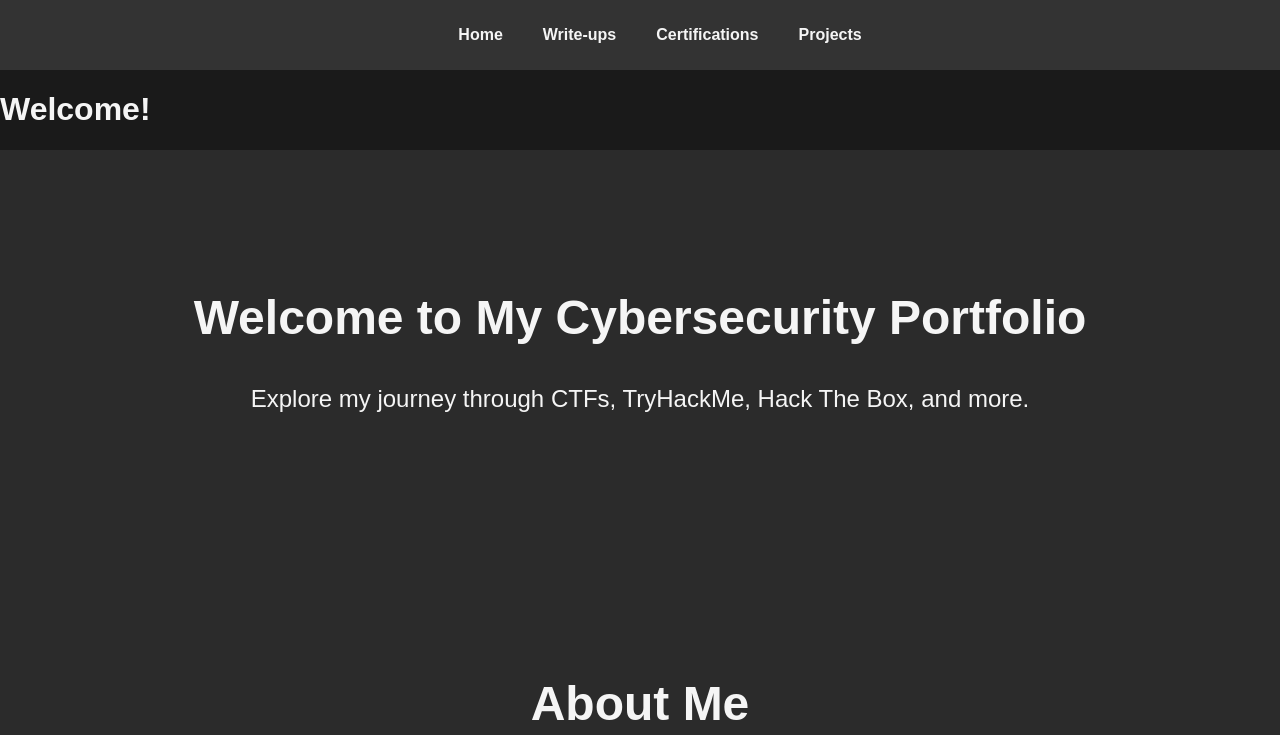
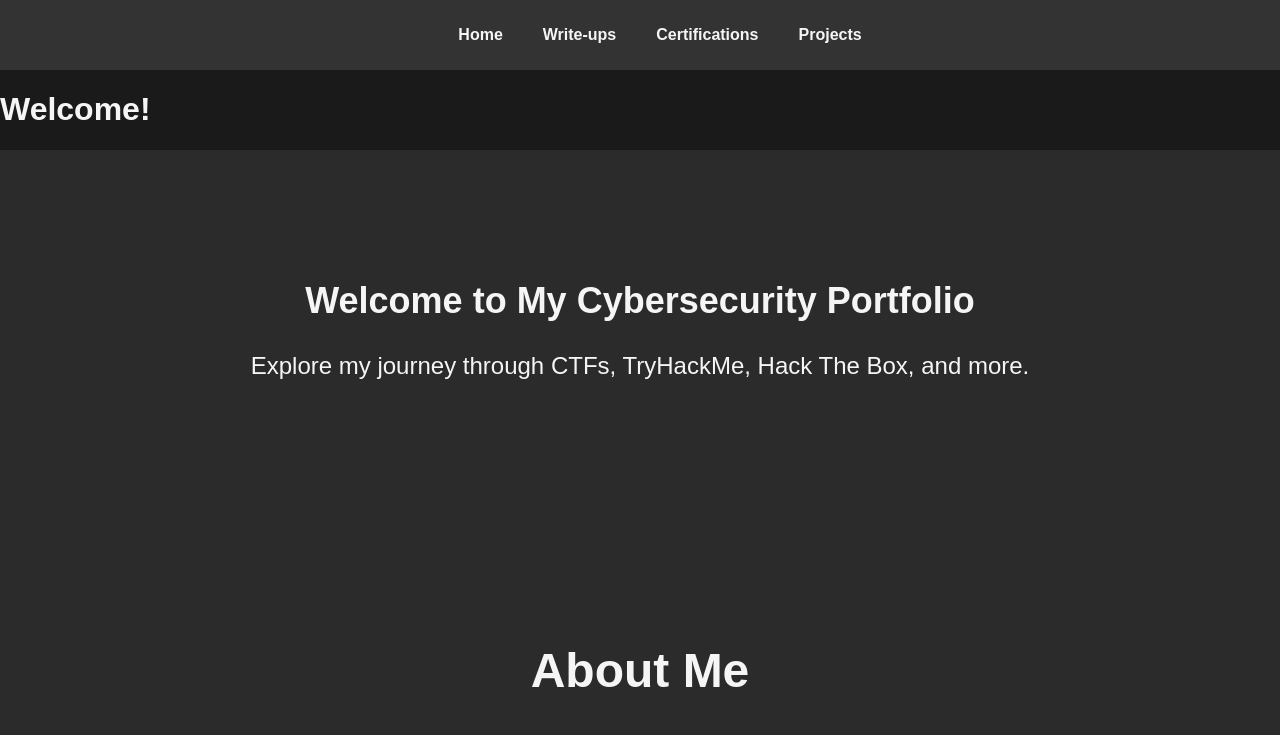
Before and after one commit to TylerMorrow16/SecurityJourney, a plain HTML site: page index.html in a window 1280 px wide. Shown: the top 735 px of the page. Drawn offline with Linux system fonts and the light colour scheme.

Commit message:
testign this out

```diff
--- a/styles.css
+++ b/styles.css
@@ -33,7 +33,7 @@ nav ul li a {
     background-color: #2b2b2b;
 }
 
-#welcome h1, #about h2 {
+#welcome, #about h1,h2{
     font-size: 3rem;
 }
 
```
